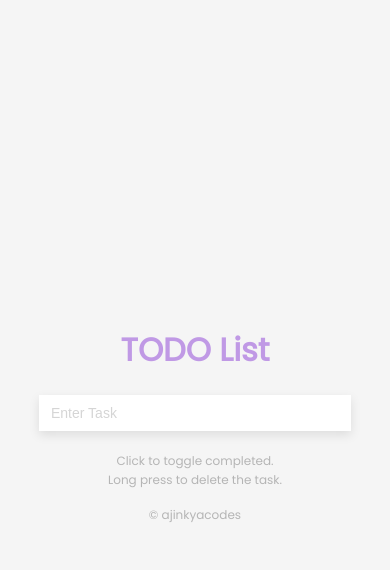
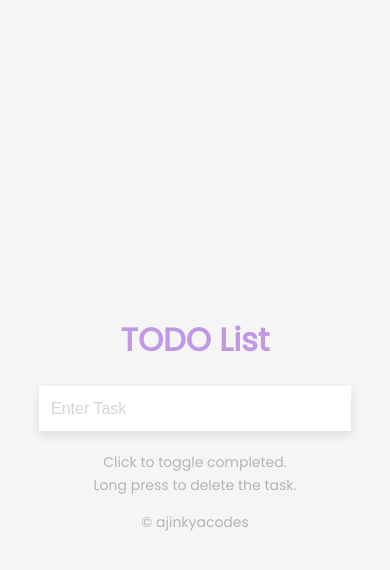
Before and after one commit to ajinkyacodes/javascript-apps, a PHP site: page / in a window 390 px wide. Shown: the top 570 px of the page. Run offline with PHP 8.4, Linux system fonts and the light colour scheme.

Commit message:
todolist app font-size updated

```diff
--- a/todolist/index.html
+++ b/todolist/index.html
@@ -35,7 +35,7 @@
 				</span>
 			</p>
 			<p class="developer-info">
-				<a href="https://ajinkyacodes.com" target="_blank">&copy; ajinkyacodes</a>
+				<a href="https://ajinkyacodes.github.io/info/" target="_blank">&copy; ajinkyacodes</a>
 			</p>
 		</div>
 		<script src="app.js"></script>
--- a/todolist/style.css
+++ b/todolist/style.css
@@ -40,7 +40,8 @@ form {
 	border: none;
 	display: block;
 	color: #444;
-	font-size: 16px;
+	font-size: 18px;
+	line-height: 1.6;
 }
 
 .input::placeholder { color: #d5d5d5; }
@@ -57,7 +58,7 @@ form {
 	padding: 10px 12px;
 	border-top: 1px solid #e5e5e5;
 	cursor: pointer;
-	font-size: 16px;
+	font-size: 18px;
 }
 
 .todos li.completed {
@@ -68,7 +69,7 @@ form {
 .instructions {
 	margin-top: 20px;
 	color: #b5b5b5;
-	font-size: 12px;
+	font-size: 16px;
 	text-align: center;
 }
 
@@ -77,14 +78,14 @@ form {
 
 .developer-info p {
 	color: #b5b5b5;
-	font-size: 14px;
+	font-size: 16px;
 	text-align: center;
 }
 
 .developer-info a {
 	display: block;
 	color: #b5b5b5;
-	font-size: 14px;
+	font-size: 16px;
 	text-decoration: none;
 	text-align: center;
 }
@@ -98,8 +99,9 @@ form {
 @media screen and (max-width: 480px) {
 	.wrapper { width: 80%; }
 	h1 { font-size: 32px; }
-	.input { font-size: 14px; }
-	.todos li { font-size: 14px; }
-	.developer-info p { font-size: 12px; }
-	.developer-info a { font-size: 12px; }
+	.input { font-size: 16px; }
+	.todos li { font-size: 16px; }
+	.instructions { font-size: 14px; }
+	.developer-info p { font-size: 14px; }
+	.developer-info a { font-size: 14px; }
 }
```
